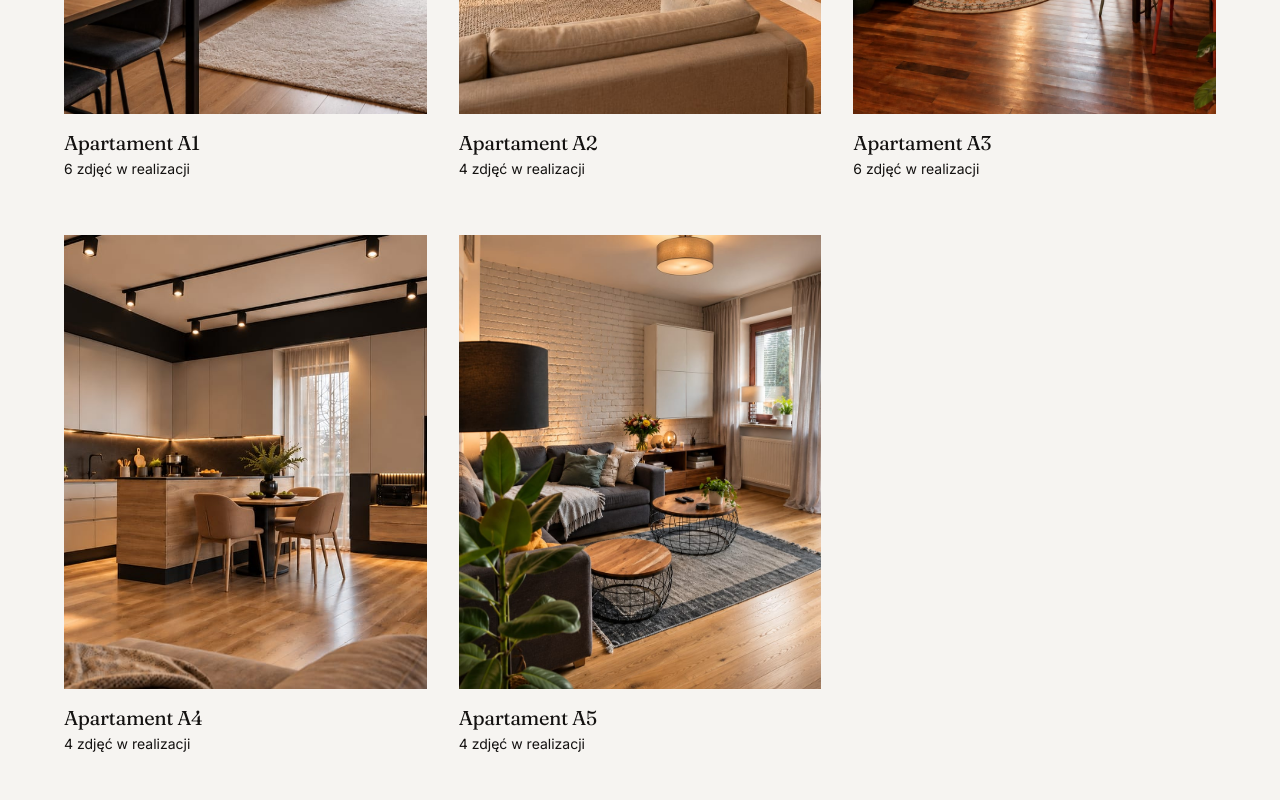
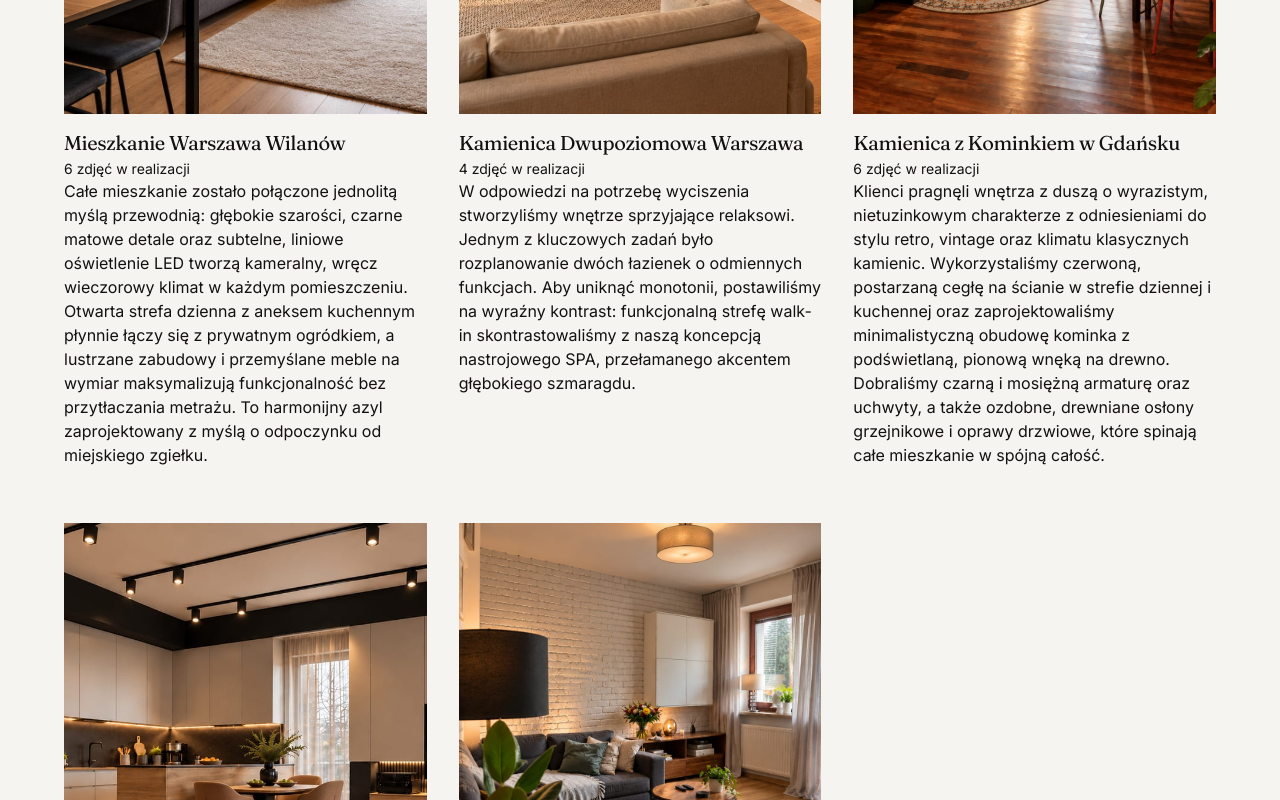
Before and after one commit to annfalcon/taka, a Next.js app: page /portfolio in a window 1280 px wide. Shown: the part 880-1680 px from the top of the page. Built offline with nearby package versions, Linux system fonts and the light colour scheme.

Commit message:
Opisy mieszkań

```diff
--- a/src/components/PortfolioGallery.tsx
+++ b/src/components/PortfolioGallery.tsx
@@ -104,6 +104,9 @@ export function PortfolioGallery({
                   {p.photos.length} zdjęć w realizacji
                 </p>
               )}
+              <p>
+                {p.description}
+              </p>
             </button>
           </li>
         ))}
--- a/src/data/portfolio.ts
+++ b/src/data/portfolio.ts
@@ -50,6 +50,7 @@ export type Project = {
   slug: string;
   title: string;
   category: Category;
+  description?: string;
   summary: string;
   /** Pierwsze zdjęcie — karta w galerii i miniatura. */
   photo: StaticImageData;
@@ -66,7 +67,8 @@ export const categories: Category[] = ["Mieszkania"];
 export const projects: Project[] = [
   {
     slug: "apartament-a1",
-    title: "Apartament A1",
+    title: "Mieszkanie Warszawa Wilanów",
+    description:"Całe mieszkanie zostało połączone jednolitą myślą przewodnią: głębokie szarości, czarne matowe detale oraz subtelne, liniowe oświetlenie LED tworzą kameralny, wręcz wieczorowy klimat w każdym pomieszczeniu. Otwarta strefa dzienna z aneksem kuchennym płynnie łączy się z prywatnym ogródkiem, a lustrzane zabudowy i przemyślane meble na wymiar maksymalizują funkcjonalność bez przytłaczania metrażu. To harmonijny azyl zaprojektowany z myślą o odpoczynku od miejskiego zgiełku.",
     category: "Mieszkania",
     summary:
       "Pełen zakres realizacji mieszkania - od układu funkcjonalnego po wyposażenie poszczególnych pomieszczeń.",
@@ -82,10 +84,11 @@ export const projects: Project[] = [
   },
   {
     slug: "apartament-a2",
-    title: "Apartament A2",
+    title: "Kamienica Dwupoziomowa Warszawa",
+    description:"W odpowiedzi na potrzebę wyciszenia stworzyliśmy wnętrze sprzyjające relaksowi. Jednym z kluczowych zadań było rozplanowanie dwóch łazienek o odmiennych funkcjach. Aby uniknąć monotonii, postawiliśmy na wyraźny kontrast: funkcjonalną strefę walk-in skontrastowaliśmy z naszą koncepcją nastrojowego SPA, przełamanego akcentem głębokiego szmaragdu.",
     category: "Mieszkania",
     summary:
-      "Apartament dwupoziomowy — przestronny salon ze strefą wypoczynku, sypialnia i dwie łazienki na dwóch kondygnacjach.",
+      "",
     photo: salonA2,
     photos: [
       { image: salonA2, alt: "Salon w apartamencie A2", label: "Salon" },
@@ -96,7 +99,8 @@ export const projects: Project[] = [
   },
   {
     slug: "apartament-a3",
-    title: "Apartament A3",
+    title: "Kamienica z Kominkiem w Gdańsku",
+    description: "Klienci pragnęli wnętrza z duszą o wyrazistym, nietuzinkowym charakterze z odniesieniami do stylu retro, vintage oraz klimatu klasycznych kamienic. Wykorzystaliśmy czerwoną, postarzaną cegłę na ścianie w strefie dziennej i kuchennej oraz zaprojektowaliśmy minimalistyczną obudowę kominka z podświetlaną, pionową wnęką na drewno. Dobraliśmy czarną i mosiężną armaturę oraz uchwyty, a także ozdobne, drewniane osłony grzejnikowe i oprawy drzwiowe, które spinają całe mieszkanie w spójną całość.",
     category: "Mieszkania",
     summary:
       "Mieszkanie w kamienicy — salon z kominkiem, duży pokój, kuchnia, sypialnia i przedpokój w kameralnej, klasycznej scenerii.",
@@ -112,7 +116,8 @@ export const projects: Project[] = [
   },
   {
     slug: "apartament-a4",
-    title: "Apartament A4",
+    title: "Nowoczesne Mieszkanie Rodzinne w Warszawie",
+    description: "Inwestorami tego projektu była młoda rodzina z dzieckiem, która marzyła o stworzeniu ciepłej, niezwykle funkcjonalnej i bezpiecznej przestrzeni do wspólnego życia. W odpowiedzi na ich potrzeby połączyliśmy szlachetny dąb z jasnymi, neutralnymi barwami i nastrojowym oświetleniem LED, dbając o dużą ilość ukrytej zabudowy do przechowywania. Stworzyliśmy przestronną łazienkę rodzinną z wanną i dwiema umywalkami oraz drugą, szybką strefę z prysznicem walk-in. Dopełnieniem całości jest bajkowy pokój dla dziecka z łóżkiem-domkiem i motywem górskich szczytów, w którym maluch może swobodnie się bawić i odpoczywać.",
     category: "Mieszkania",
     summary:
       "Apartament rodzinny — salon, pokój dziecka oraz dwie łazienki w jasnej, spójnej aranżacji.",
@@ -126,7 +131,8 @@ export const projects: Project[] = [
   },
   {
     slug: "apartament-a5",
-    title: "Apartament A5",
+    title: "Mieszkanie Z Otwartą Strefą Dzienną w Warszawie",
+    description: "Chęć obcowania z naturą zainspirowała nas do stworzenia wnętrza w ciepłych odcieniach ziemi, pięknie wyeksponowanych przez światło wypełniające przestrzeń. Główną osią projektu jest otwarta, funkcjonalna strefa dzienna. Indywidualny charakter aranżacji nadają autorskie akcenty – ściana z białej cegły w salonie, botaniczna tapeta w toalecie, mosiężne detale oraz przytulne tkaniny. Dzięki dyskretnym zabudowom na wymiar i dębowemu stołowi w jadalni, mieszkanie zyskało harmonijny i wysoce praktyczny wymiar.",
     category: "Mieszkania",
     summary:
       "Mieszkanie z otwartą strefą dzienną — funkcjonalna kuchnia, salon, sypialnia i łazienka.",
```
